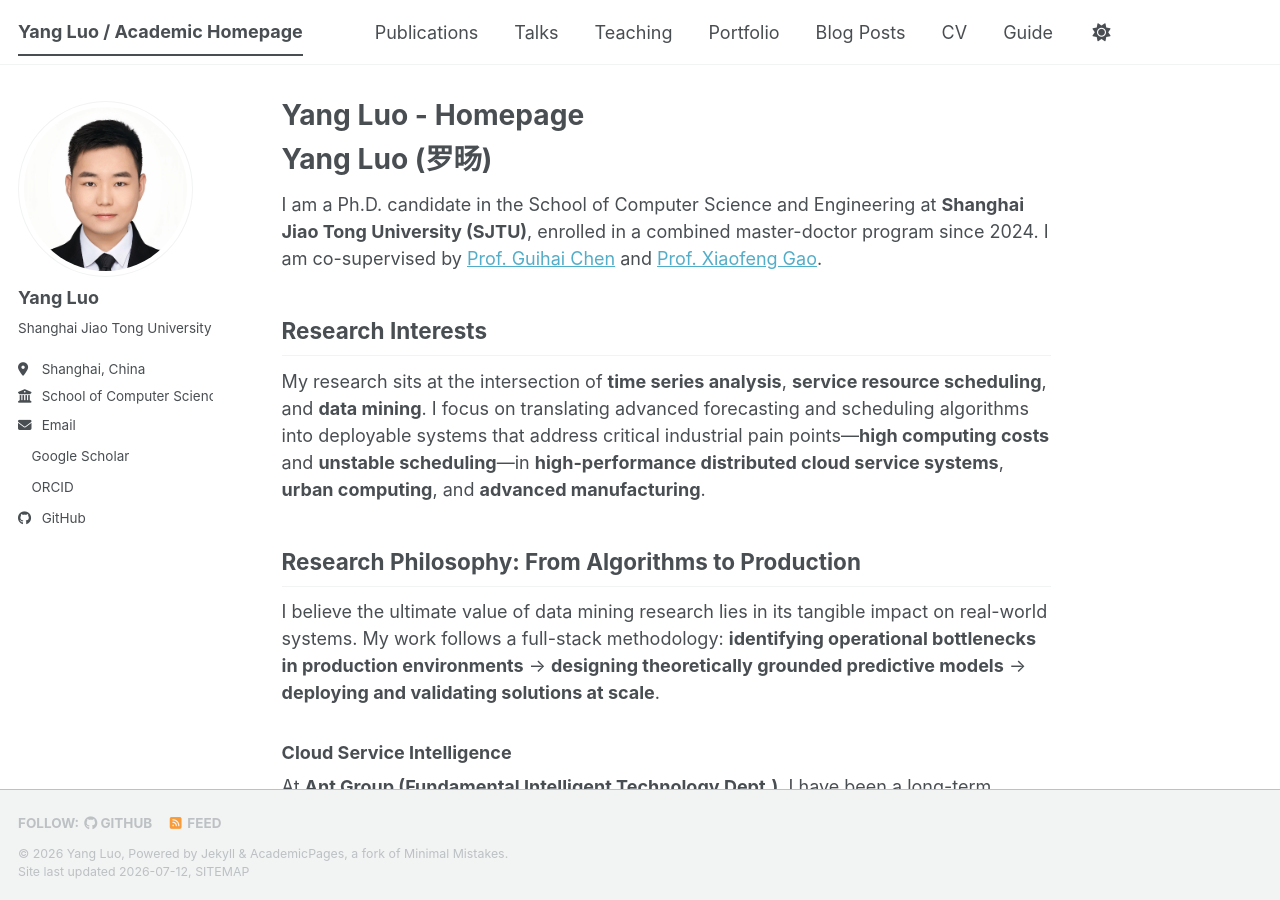
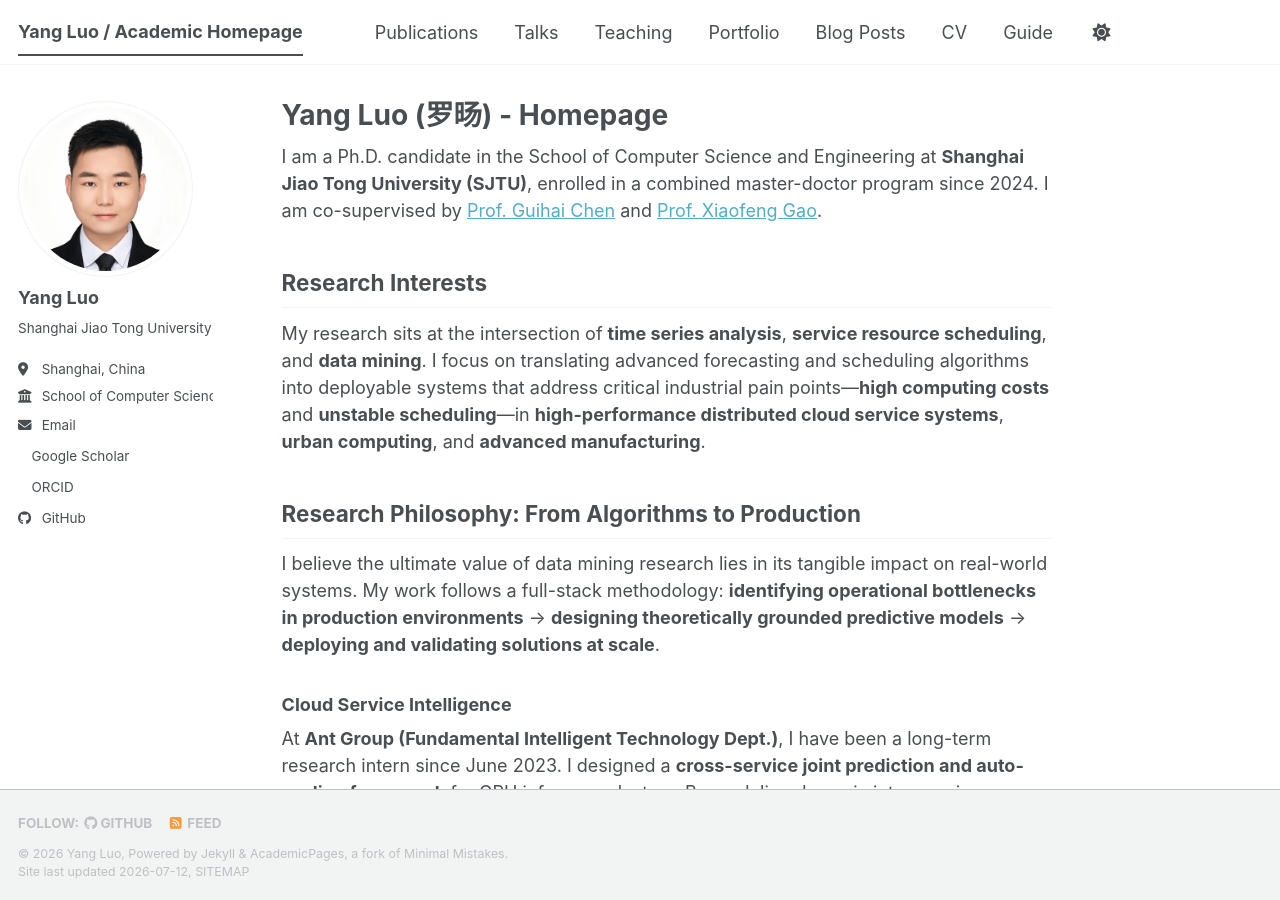
Before and after one commit to Floating-LY/Floating-LY.github.io, a Jekyll site: the page built from _pages/about.md, in a window 1280 px wide and 900 px high. Built offline with Jekyll 4.4.1, drawn with Linux system fonts in a browser that asks for light colours; a style sheet for code colours, icons or effects is not loaded.

Commit message:
Update about.md

```diff
--- a/_pages/about.md
+++ b/_pages/about.md
@@ -1,13 +1,12 @@
 ---
 permalink: /
-title: "Yang Luo - Homepage"
+title: "Yang Luo (罗旸) - Homepage"
 author_profile: true
 redirect_from:
   - /about/
   - /about.html
 ---
 
-# Yang Luo (罗旸)
 I am a Ph.D. candidate in the School of Computer Science and Engineering at **Shanghai Jiao Tong University (SJTU)**, enrolled in a combined master-doctor program since 2024. I am co-supervised by [Prof. Guihai Chen](https://cs.sjtu.edu.cn/~chen-guihai/) and [Prof. Xiaofeng Gao](https://cs.sjtu.edu.cn/~gao-xiaofeng/).
 
 ## Research Interests
```
